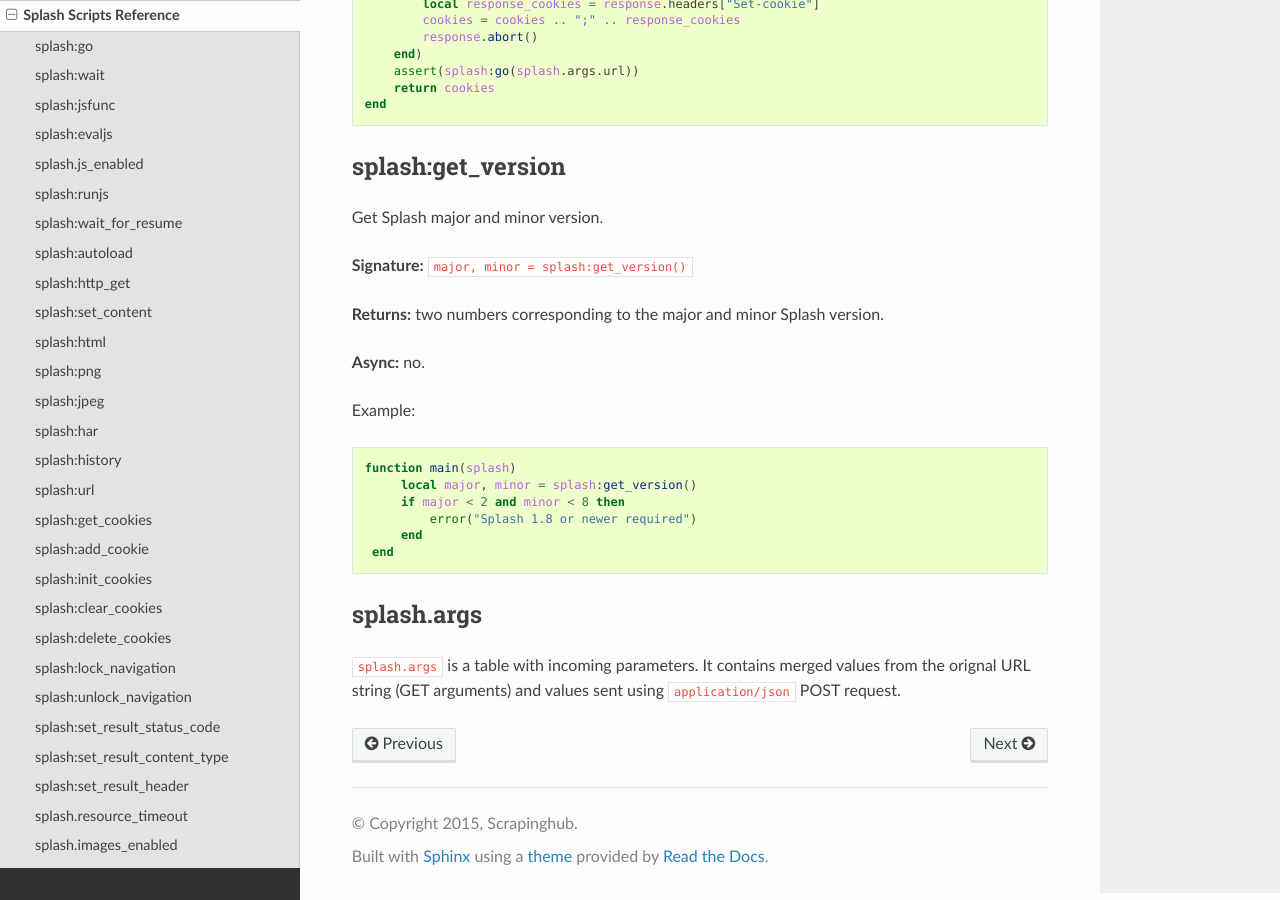
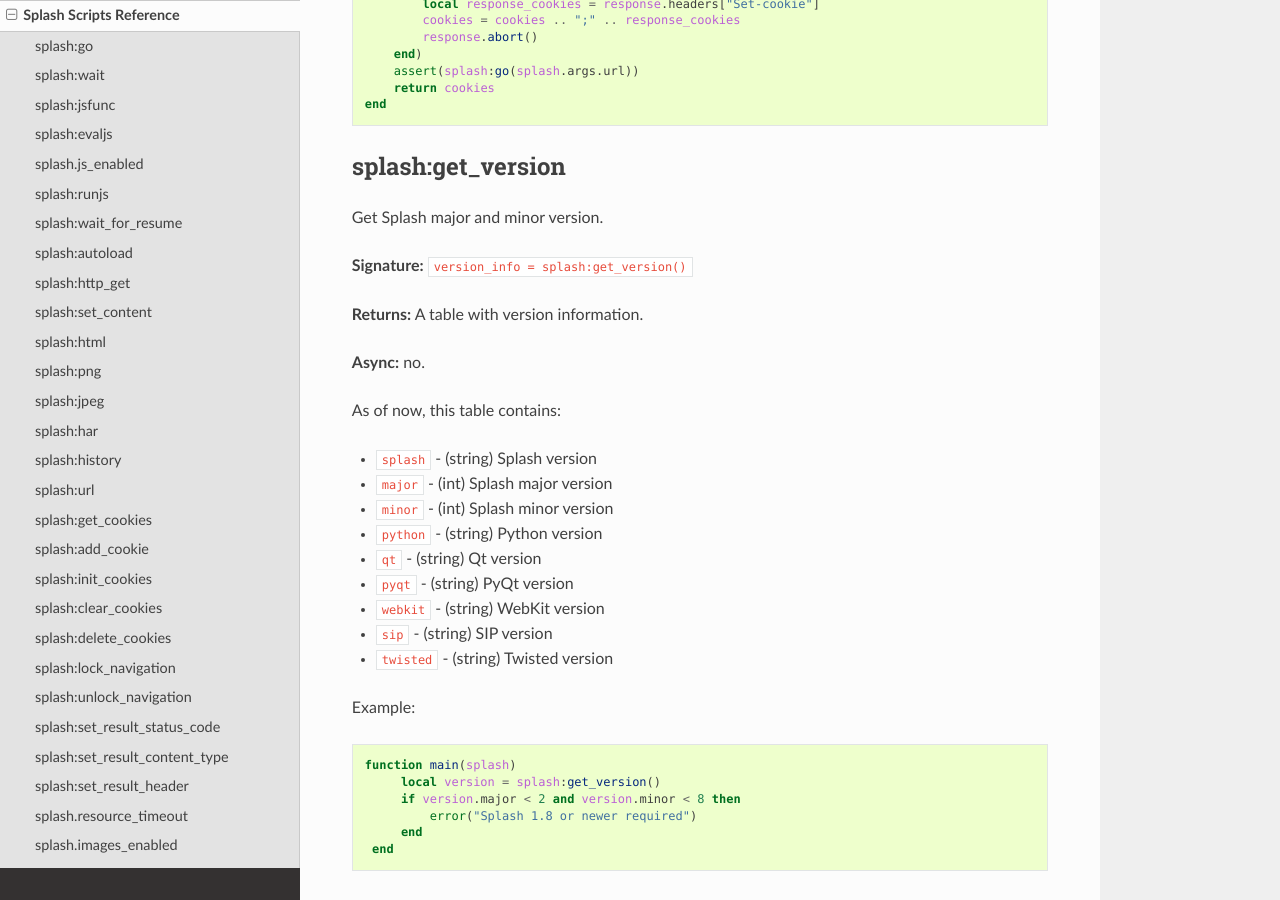
Before and after one commit to scrapinghub/splash, a Sphinx documentation site: the page built from docs/scripting-ref.rst, in a window 1280 px wide and 900 px high, scrolled down 33970 px. Built offline with Sphinx 7.4.7 and the Read the Docs theme 2.0.0, drawn with Linux system fonts in a browser that asks for light colours.

Commit message:
Make splash:get_version() return a table with version information

```diff
--- a/docs/scripting-ref.rst
+++ b/docs/scripting-ref.rst
@@ -1829,19 +1829,31 @@
 
 Get Splash major and minor version.
 
-**Signature:** ``major, minor = splash:get_version()``
-
-**Returns:** two numbers corresponding to the major and minor Splash version.
-
-**Async:** no.
+**Signature:** ``version_info = splash:get_version()``
+
+**Returns:** A table with version information.
+
+**Async:** no.
+
+As of now, this table contains:
+
+* ``splash`` - (string) Splash version
+* ``major`` - (int) Splash major version
+* ``minor`` - (int) Splash minor version
+* ``python`` - (string) Python version
+* ``qt`` - (string) Qt version
+* ``pyqt`` - (string) PyQt version
+* ``webkit`` - (string) WebKit version
+* ``sip`` - (string) SIP version
+* ``twisted`` - (string) Twisted version
 
 Example:
 
 .. code-block:: lua
 
     function main(splash)
-         local major, minor = splash:get_version()
-         if major < 2 and minor < 8 then
+         local version = splash:get_version()
+         if version.major < 2 and version.minor < 8 then
              error("Splash 1.8 or newer required")
          end
      end
```
Also changed, not shown: 2 other files.
